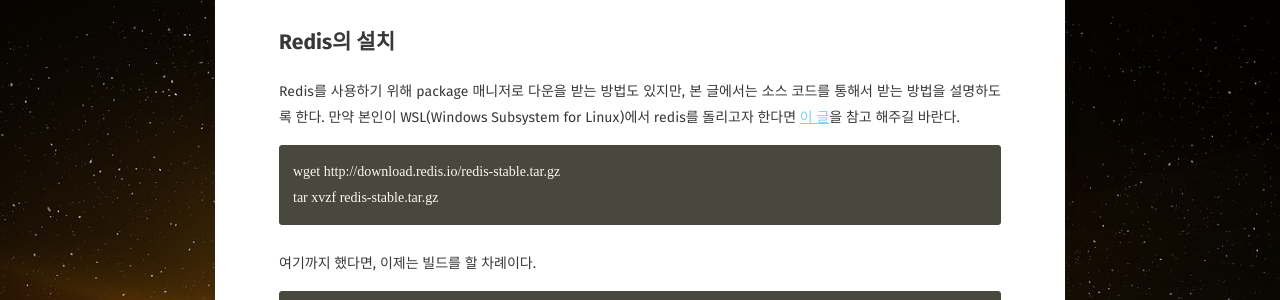
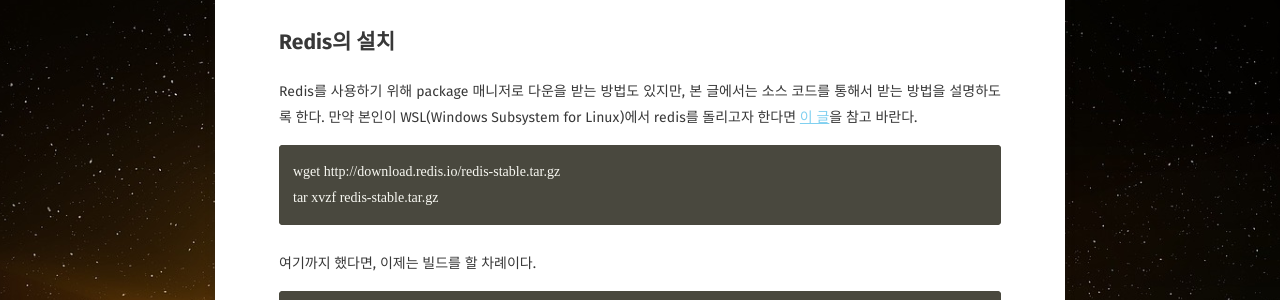
Before and after one commit to BlaCkinkGJ/blackinkgj.github.io, a Jekyll site: the page built from _posts/2019-Private/2019-11-12-installation-of-redis.md, in a window 1280 px wide and 900 px high, scrolled down 759 px. Shown: the part 151-451 px from the top of the window. Built offline with Jekyll 4.4.1, drawn with Linux system fonts in a browser that asks for light colours; some web fonts are replaced; comment, search, counter and statistics services are not loaded.

Commit message:
Update 2019-11-12-installation-of-redis.md

````diff
--- a/_posts/2019-Private/2019-11-12-installation-of-redis.md
+++ b/_posts/2019-Private/2019-11-12-installation-of-redis.md
@@ -18,7 +18,7 @@ Redis(REmote DIctionary System)는 BSD 라이선스를 기반으로 하는 오
 
 ## Redis의 설치
 
-Redis를 사용하기 위해 package 매니저로 다운을 받는 방법도 있지만, 본 글에서는 소스 코드를 통해서 받는 방법을 설명하도록 한다. 만약 본인이 WSL(Windows Subsystem for Linux)에서 redis를 돌리고자 한다면 [이 글]( https://medium.com/@RedisLabs/windows-subsystem-for-linux-wsl-10e3ca4d434e )을 참고 해주길 바란다.
+Redis를 사용하기 위해 package 매니저로 다운을 받는 방법도 있지만, 본 글에서는 소스 코드를 통해서 받는 방법을 설명하도록 한다. 만약 본인이 WSL(Windows Subsystem for Linux)에서 redis를 돌리고자 한다면 [이 글]( https://medium.com/@RedisLabs/windows-subsystem-for-linux-wsl-10e3ca4d434e )을 참고 바란다.
 
 ```bash
 wget http://download.redis.io/redis-stable.tar.gz
````
